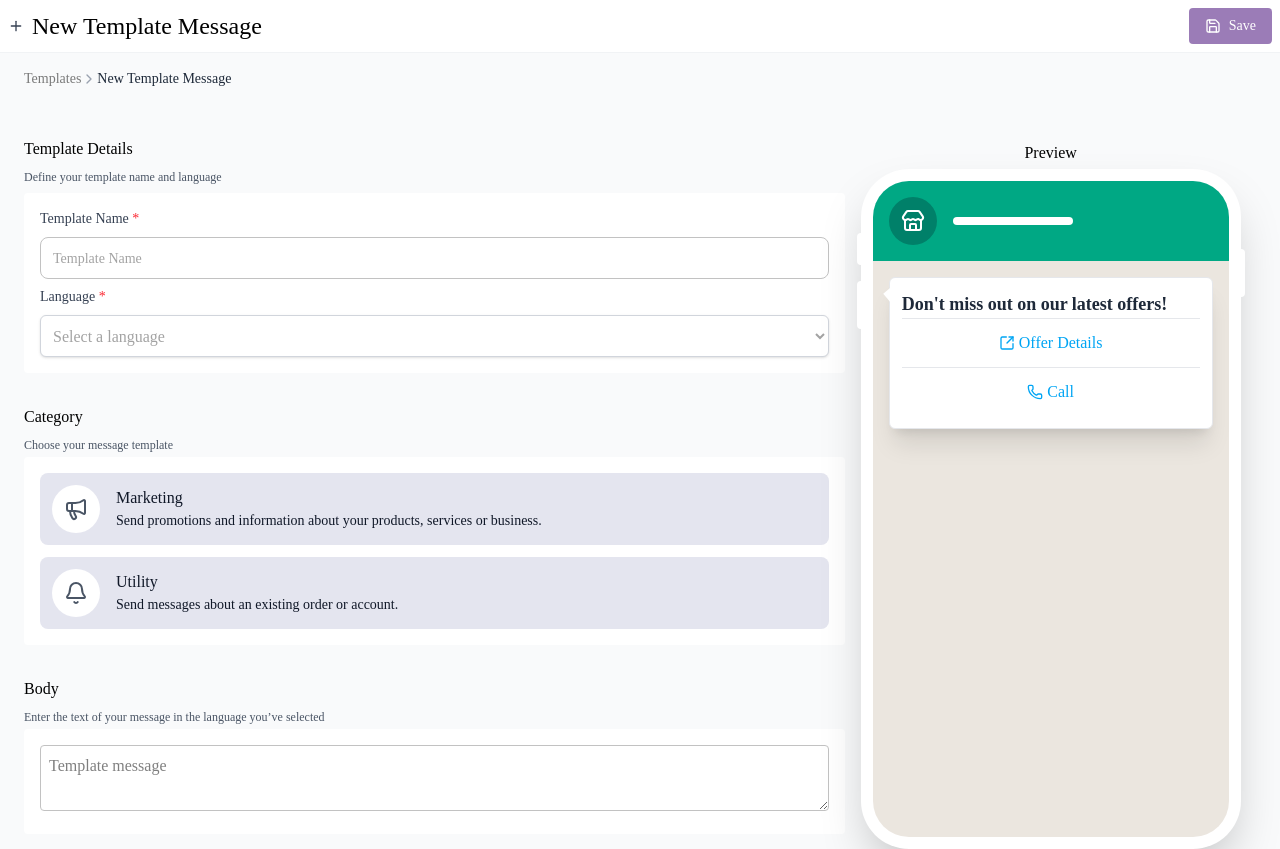
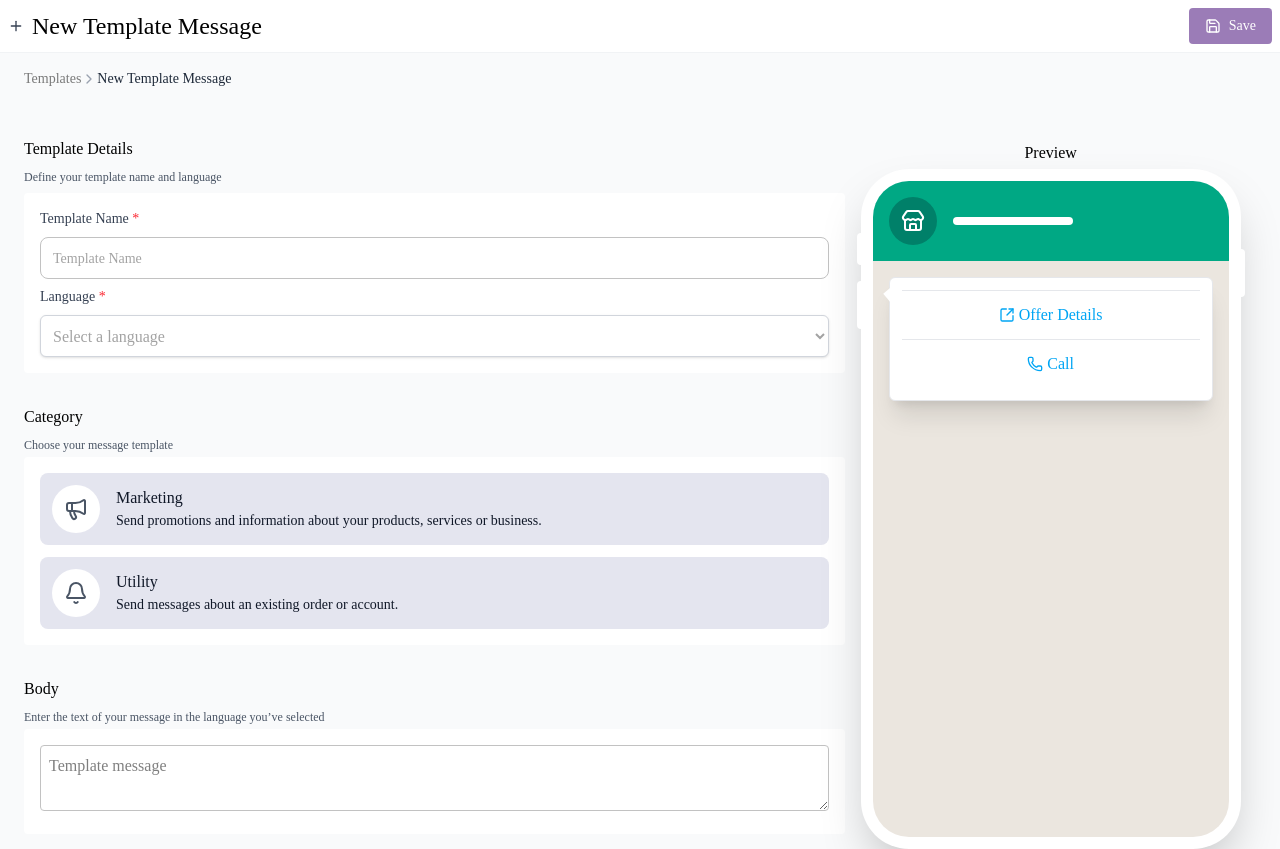
Before and after one commit to sirSayed98/template-message, a React (Vite) app: page / in a window 1280 px wide. Shown: the top 849 px of the page. Built offline with nearby package versions, Linux system fonts and the light colour scheme.

Commit message:
feat: enhance TemplateContext with header state management and update components to utilize header input

```diff
--- a/src/components/common/tabs.tsx
+++ b/src/components/common/tabs.tsx
@@ -8,7 +8,7 @@ type Tab = {
   content?: React.ReactNode;
 };
 
-export default function TabsComponent({ tabs }: { tabs: Tab[] }) {
+export default function TabsComponent({ tabs,onChange }: { tabs: Tab[], onChange: (tabId: string) => void }) {
 
   const [activeTab, setActiveTab] = useState(tabs[0]?.id);
 
@@ -21,7 +21,10 @@ export default function TabsComponent({ tabs }: { tabs: Tab[] }) {
           {tabs.map((tab) => (
             <button
               key={tab.id}
-              onClick={() => setActiveTab(tab.id)}
+              onClick={() => {
+                setActiveTab(tab.id)
+                onChange(tab.id)
+              }}
               className={`flex items-center justify-center py-1 rounded-sm font-medium text-sm transition-all duration-200
                 ${activeTab === tab.id
                   ? 'bg-white text-gray-900 shadow-sm'
--- a/src/components/form/header.tsx
+++ b/src/components/form/header.tsx
@@ -1,8 +1,12 @@
-import { AlignJustify, CloudUpload, Image } from 'lucide-react'
-import FormInputField from '../common/form-input-field'
-import FormInputHeader from '../common/form-input-header'
-import TabsComponent from '../common/tabs'
+import { useTemplate } from '@/context/templateHook';
+import { AlignJustify, CloudUpload, Image } from 'lucide-react';
+import FormInputField from '../common/form-input-field';
+import FormInputHeader from '../common/form-input-header';
+import TabsComponent from '../common/tabs';
 
+
+export default function Header() {
+  const { setHeader } = useTemplate();
   const tabs = [
     { id: 'none', label: 'None' },
     {
@@ -15,7 +19,12 @@ const tabs = [
             label='Text'
             placeholder='Enter text'
             name='text'
-          onChangeHandler={() => {}}
+            onChangeHandler={(e) => {
+              setHeader({
+                format: 'text',
+                value: { text: e.target.value },
+              });
+            }}
           />
         </div>
       ),
@@ -39,7 +48,11 @@ const tabs = [
     },
   ]
 
-export default function Header() {
+  const resetHeader = () => {
+    setHeader({
+      format: 'none'
+    });
+  }
   return (
     <div className='mt-8'>
       <FormInputHeader
@@ -47,7 +60,9 @@ export default function Header() {
         description='Highlight your brand here, use images or videos, to stand out'
       />
       <div className='p-4 space-y-3 bg-white mt-1 rounded-sm'>
-        <TabsComponent tabs={tabs} />
+        <TabsComponent tabs={tabs}
+         onChange={resetHeader}
+         />
       </div>
     </div>
   )
--- a/src/components/preview/messages-container.tsx
+++ b/src/components/preview/messages-container.tsx
@@ -2,8 +2,9 @@ import { Phone, SquareArrowOutUpRight } from 'lucide-react';
 import { useTemplate } from '@/context/templateHook';
 import { getCurrentTimeFormatted } from '@/utils/getCurrentTime';
 
+
 export default function MessageContainer() {
-  const { body ,footer} = useTemplate();
+  const { body ,footer,header} = useTemplate();
   const currentTime = getCurrentTimeFormatted();
 
   return (
@@ -15,9 +16,15 @@ export default function MessageContainer() {
         <div className="absolute w-4 h-3 bg-white transform rotate-50 left-[-5px] top-[12px]"></div>
         <div>
           {/* header */}
-          <h2 className="text-lg font-bold text-gray-800">
-            Don't miss out on our latest offers!
-          </h2>
+          {header.format === 'text' && (
+            <h2 className="text-lg font-bold text-gray-800">
+              {header.value?.text}
+            </h2>
+          )}
+
+          {header.format === 'image' && (
+            <img src={header.value?.url} alt="header" className="w-full h-full object-cover" />
+          )}
           {/* body */}
           <p className="text-gray-700 text-sm">
             { body }
--- a/src/context/interfaces.ts
+++ b/src/context/interfaces.ts
@@ -1,13 +1,16 @@
+export interface HeaderType {
+  format: 'none' | 'text' | 'image';
+  value?: {
+    text?: string;
+    url?: string;
+  };
+}
 export interface TemplateContextType {
   templateName: string;
   language: string;
   category: 'Marketing' | 'Utility';
   body: string;
-  // header: {
-  //   type: 'none' | 'text' | 'image';
-  //   content?: string;
-  //   imageUrl?: string;
-  // };
+  header: HeaderType;
   footer: string;
   // buttons: Array<{
   //   type: 'url' | 'phone';
@@ -19,6 +22,7 @@ export interface TemplateContextType {
   setBody: (body: string) => void;
   setFooter: (footer: string) => void;
   setCategory: (category: string) => void;
+  setHeader: (header: HeaderType) => void;
 }
 
 export interface TemplateStateType {
@@ -27,4 +31,5 @@ export interface TemplateStateType {
   category: string;
   body: string;
   footer: string;
+  header: HeaderType;
 }
--- a/src/context/reducer.ts
+++ b/src/context/reducer.ts
@@ -1,5 +1,5 @@
 import type { TemplateStateType } from "./interfaces";
-import { SET_BODY, SET_CATEGORY, SET_FOOTER, SET_LANGUAGE, SET_TEMPLATE_NAME } from './types';
+import { SET_BODY, SET_CATEGORY, SET_FOOTER, SET_HEADER, SET_LANGUAGE, SET_TEMPLATE_NAME } from './types';
 
 // eslint-disable-next-line @typescript-eslint/no-explicit-any
 export const templateReducer = (state: TemplateStateType, action: any) => {
@@ -14,6 +14,8 @@ export const templateReducer = (state: TemplateStateType, action: any) => {
       return { ...state, language: action.payload };
     case SET_CATEGORY:
       return { ...state, category: action.payload };
+    case SET_HEADER:
+      return { ...state, header: action.payload };
     default:
       return state;
   }
--- a/src/context/state.tsx
+++ b/src/context/state.tsx
@@ -1,7 +1,8 @@
 import { useReducer } from "react";
 import TemplateContext from "./context";
 import { templateReducer } from "./reducer";
-import { SET_BODY, SET_CATEGORY, SET_FOOTER, SET_LANGUAGE, SET_TEMPLATE_NAME } from './types';
+import { SET_BODY, SET_CATEGORY, SET_FOOTER, SET_HEADER, SET_LANGUAGE, SET_TEMPLATE_NAME } from './types';
+import type { HeaderType } from './interfaces';
 
 export const TemplateState = ({ children }: { children: React.ReactNode }) => {
 
@@ -11,6 +12,9 @@ export const TemplateState = ({ children }: { children: React.ReactNode }) => {
     footer: '',
     language: '',
     category: '',
+    header: {
+      format: 'none'
+    },
   });
 
   const setTemplateName = (templateName: string) => {
@@ -33,6 +37,10 @@ export const TemplateState = ({ children }: { children: React.ReactNode }) => {
     dispatch({ type: SET_CATEGORY, payload: category });
   };
 
+  const setHeader = (header: HeaderType) => {
+    dispatch({ type: SET_HEADER, payload: header });
+  };
+
     return (
     <TemplateContext.Provider
       value={{
@@ -41,11 +49,13 @@ export const TemplateState = ({ children }: { children: React.ReactNode }) => {
         body: state.body,
         footer: state.footer,
         category: state.category,
+        header: state.header,
         setTemplateName,
         setBody,
         setFooter,
         setLanguage,
         setCategory,
+        setHeader,
       }}>
       {children}
     </TemplateContext.Provider>
--- a/src/context/types.ts
+++ b/src/context/types.ts
@@ -3,3 +3,4 @@ export const SET_LANGUAGE = 'SET_LANGUAGE';
 export const SET_BODY = 'SET_BODY';
 export const SET_FOOTER = 'SET_FOOTER';
 export const SET_CATEGORY = 'SET_CATEGORY';
+export const SET_HEADER = 'SET_HEADER';
```
Lines whose indentation alone changed are shown as unchanged.
